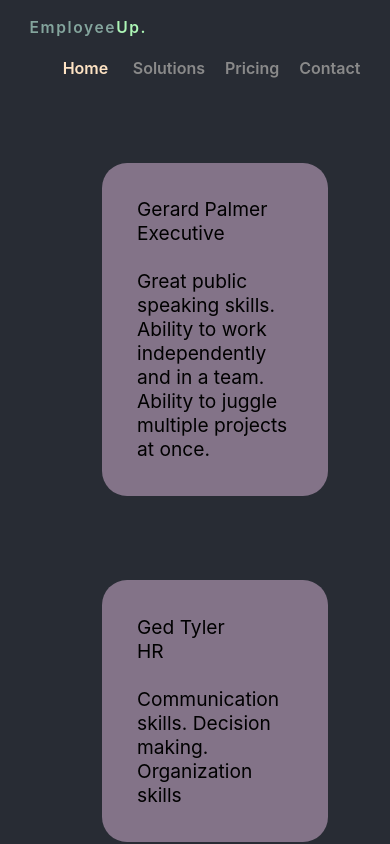
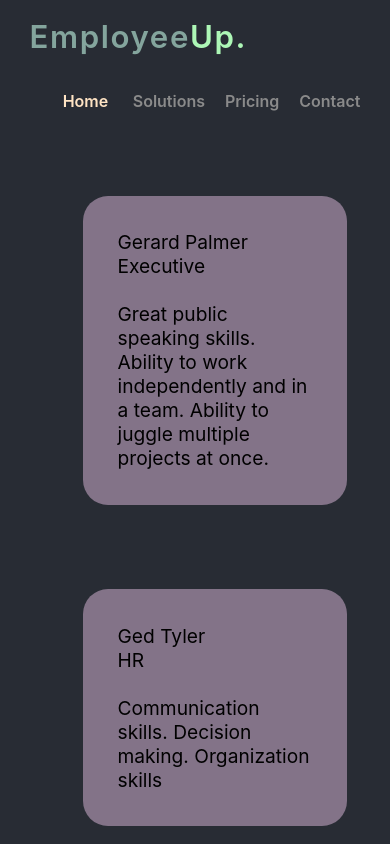
Before and after one commit to dianastanciu-dev/employee-management, a React (Create React App) app: page / in a window 390 px wide. Shown: the top 844 px of the page. Built offline with nearby package versions, Linux system fonts and the light colour scheme.

Commit message:
responsive repair

```diff
--- a/src/components/Header.css
+++ b/src/components/Header.css
@@ -15,7 +15,11 @@
 }
 
 @media only screen and (max-width: 1000px) {
-    .logo { font-size: 4vw};
+    .logo {
+        font-size: 8vw;
+        margin-bottom: 3vh;
+    }
+
 }
 
 Nav{
--- a/src/components/Home.css
+++ b/src/components/Home.css
@@ -28,16 +28,16 @@ li{
 
 @media screen and (max-width: 700px) {
      ul{
-           margin-top: 10vh;
+            margin-top: 10vh;
      }
 
      .employeeCard{
-      margin: 5vh;
+            margin: auto;
 }
 
       .employeeCard li{
             margin: auto;
-            width: 40vw;
+            width: 50vw;
             padding: calc(14vw - 20px);
       }
 
```
